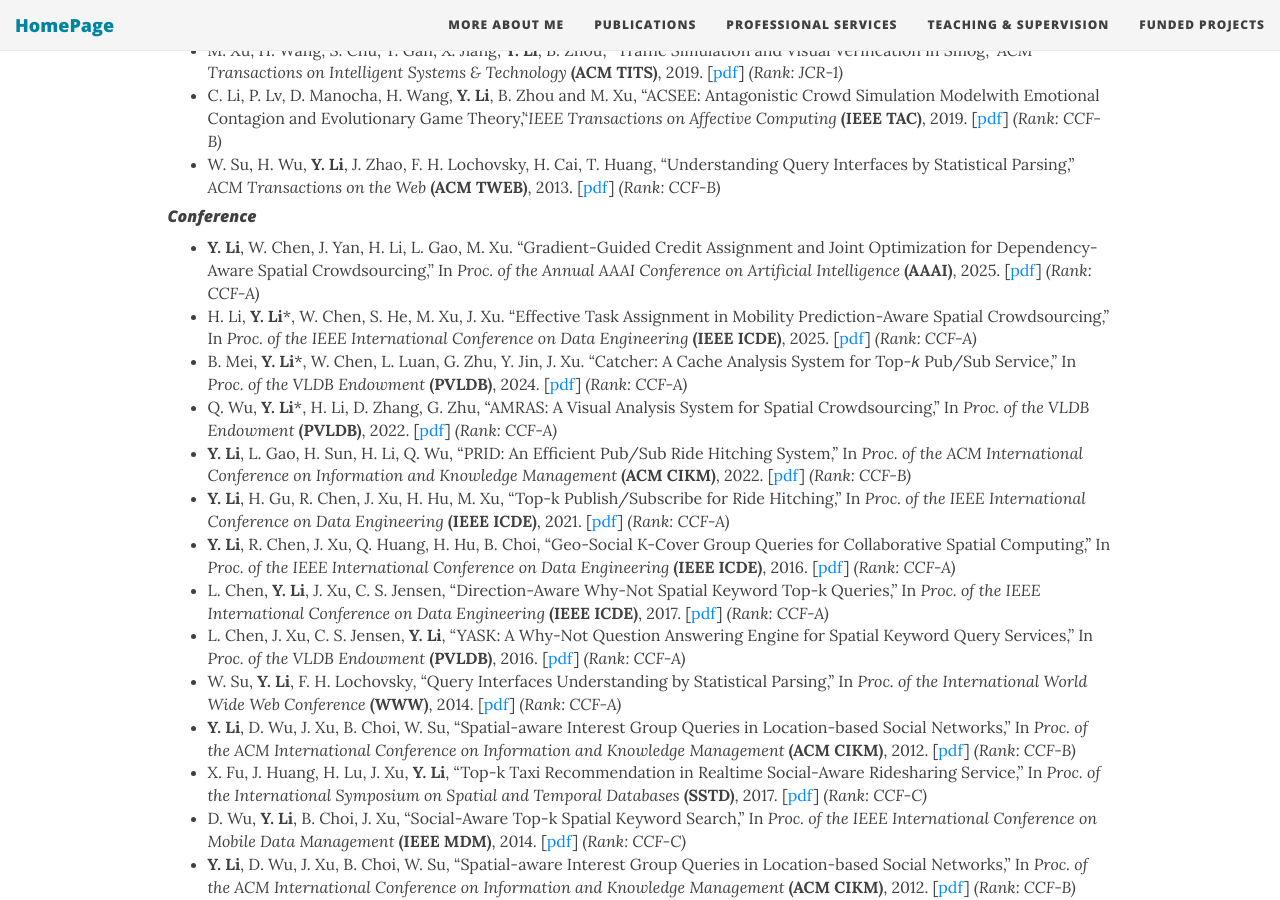
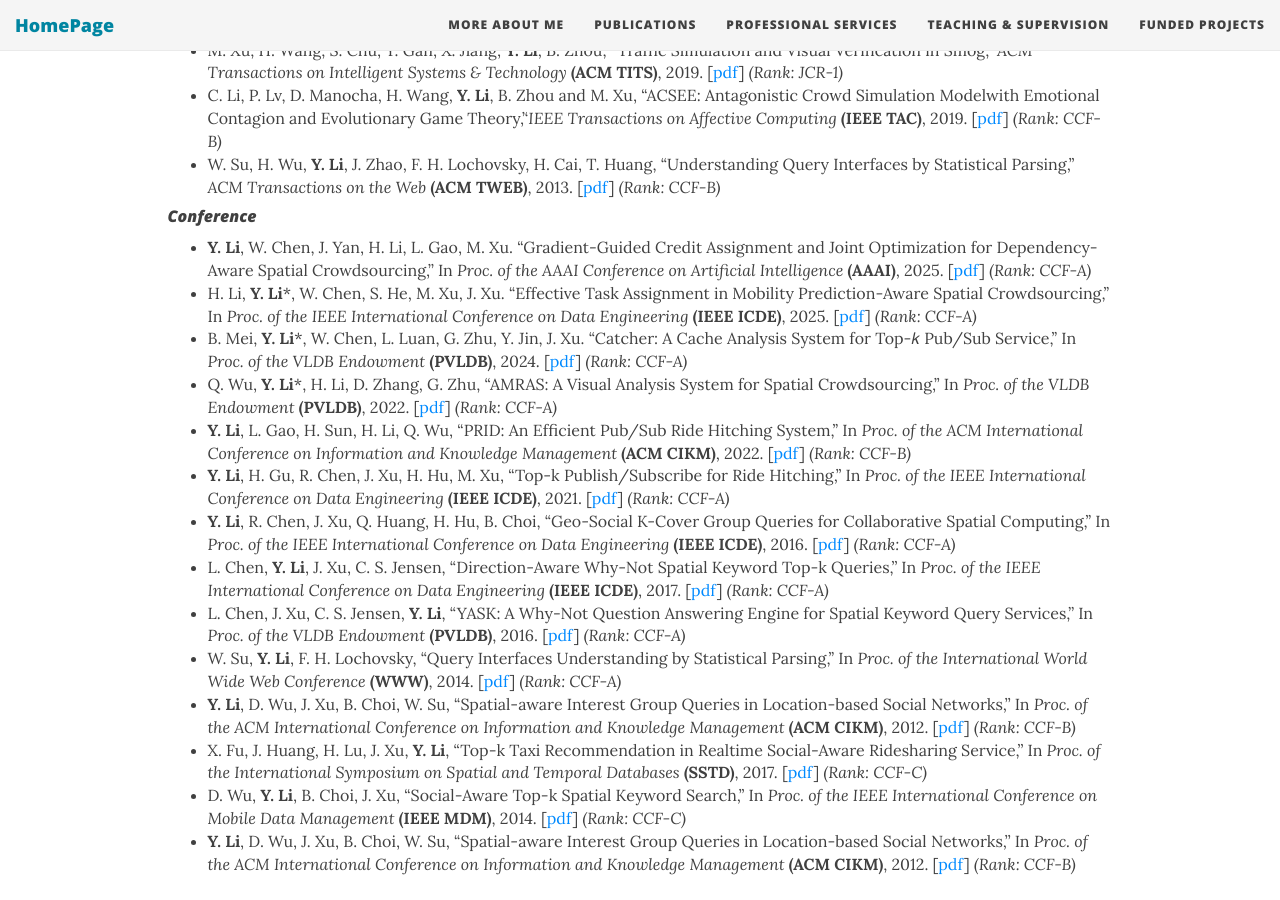
Before and after one commit to zzudb/zzudb.github.io, a Jekyll site: the page built from pages/mypublications.md, in a window 1280 px wide and 900 px high, scrolled down 863 px. Built offline with Jekyll 4.4.1, drawn with Linux system fonts in a browser that asks for light colours; nearby versions of some CDN libraries.

Commit message:
Update mypublications.md

```diff
--- a/pages/mypublications.md
+++ b/pages/mypublications.md
@@ -25,7 +25,7 @@
 * W. Su, H. Wu, **Y. Li**, J. Zhao, F. H. Lochovsky, H. Cai, T. Huang, "Understanding Query Interfaces by Statistical Parsing,'' _ACM Transactions on the Web_ **(ACM TWEB)**, 2013. [[pdf](https://zzudb.github.io/pages/mypublications/)] _(Rank: CCF-B)_
 
 #### _Conference_
-* **Y. Li**, W. Chen, J. Yan, H. Li, L. Gao, M. Xu. "Gradient-Guided Credit Assignment and Joint Optimization for Dependency-Aware Spatial Crowdsourcing,'' In _Proc. of the Annual AAAI Conference on Artificial Intelligence_ **(AAAI)**, 2025. [[pdf](https://zzudb.github.io/pages/mypublications/)] _(Rank: CCF-A)_
+* **Y. Li**, W. Chen, J. Yan, H. Li, L. Gao, M. Xu. "Gradient-Guided Credit Assignment and Joint Optimization for Dependency-Aware Spatial Crowdsourcing,'' In _Proc. of the AAAI Conference on Artificial Intelligence_ **(AAAI)**, 2025. [[pdf](https://zzudb.github.io/pages/mypublications/)] _(Rank: CCF-A)_
 * H. Li, **Y. Li***, W. Chen, S. He, M. Xu, J. Xu. "Effective Task Assignment in Mobility Prediction-Aware Spatial Crowdsourcing,'' In _Proc. of the IEEE International Conference on Data Engineering_ **(IEEE ICDE)**, 2025. [[pdf](https://zzudb.github.io/pages/mypublications/)] _(Rank: CCF-A)_
 * B. Mei, **Y. Li***, W. Chen, L. Luan, G. Zhu, Y. Jin, J. Xu. "Catcher: A Cache Analysis System for Top-𝑘 Pub/Sub Service,'' In _Proc. of the VLDB Endowment_ **(PVLDB)**, 2024. [[pdf](https://zzudb.github.io/pages/mypublications/)] _(Rank: CCF-A)_
 * Q. Wu, **Y. Li***, H. Li, D. Zhang, G. Zhu, "AMRAS: A Visual Analysis System for Spatial Crowdsourcing,'' In _Proc. of the VLDB Endowment_ **(PVLDB)**, 2022. [[pdf](https://zzudb.github.io/pages/mypublications/)] _(Rank: CCF-A)_
```
